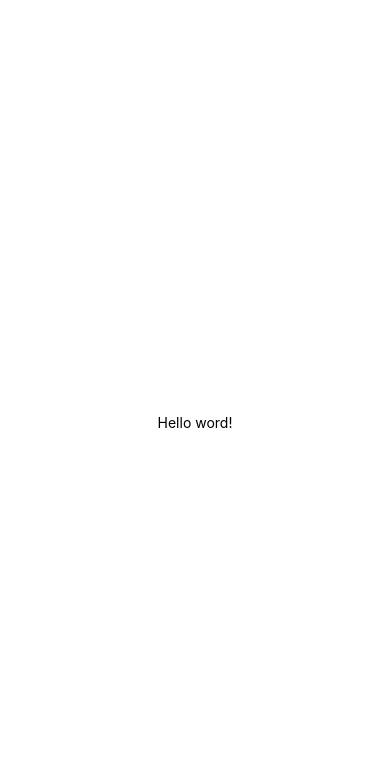
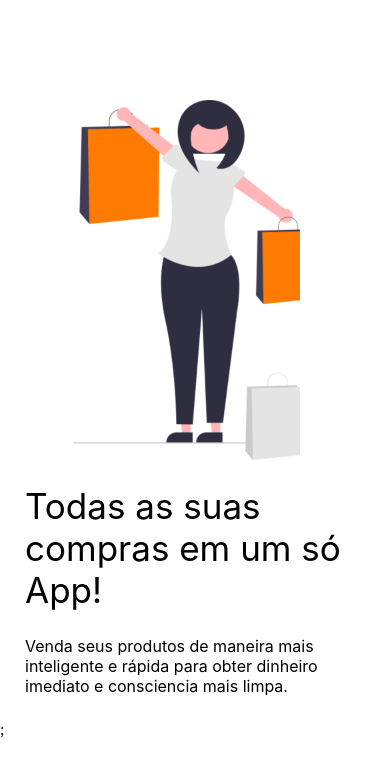
Before and after one commit to DelisG/e-comerce, a React Native app: screen / in a window 390 px wide. Shown: the top 776 px of the page. Built offline with nearby package versions, Linux system fonts and the light colour scheme.

Commit message:
:bricks: Construção da interface

```diff
--- a/App.js
+++ b/App.js
@@ -1,20 +1,10 @@
-import { StatusBar } from 'expo-status-bar';
-import { StyleSheet, Text, View } from 'react-native';
+import { SafeAreaView } from "react-native";
+import TelaInicial from "./src/screens/TelaInicial";
 
 export default function App() {
   return (
-    <View style={styles.container}>
-      <Text>Hello word!</Text>
-      <StatusBar style="auto" />
-    </View>
+    <SafeAreaView>
+      <TelaInicial />;
+    </SafeAreaView>
   );
 }
-
-const styles = StyleSheet.create({
-  container: {
-    flex: 1,
-    backgroundColor: '#fff',
-    alignItems: 'center',
-    justifyContent: 'center',
-  },
-});
--- /dev/null
+++ b/src/screens/TelaInicial/index.js
@@ -0,0 +1,33 @@
+import { SafeAreaView, Image, StyleSheet, Text } from "react-native";
+import image from "../../assets/images/tela_principal.png";
+
+function TelaInicial() {
+  return (
+    <SafeAreaView>
+      <Image source={image} style={styles.image} />
+      <Text style={styles.titulo}>Todas as suas compras em um só App!</Text>
+      <Text style={styles.subtitulo}>
+        Venda seus produtos de maneira mais inteligente e rápida para obter
+        dinheiro imediato e consciencia mais limpa.
+      </Text>
+    </SafeAreaView>
+  );
+}
+const styles = StyleSheet.create({
+  image: {
+    marginTop: 100,
+    width: 300,
+    height: 360
+  },
+  titulo: {
+    margin: 25,
+    marginBotton:15,
+    fontSize:35
+  },
+   subtitulo: {
+    margin: 25,
+    marginTop: 0,
+    fontSize:16
+  }
+})
+export default TelaInicial;
```
Also changed, not shown: src/assets/images/tela_principal.png (added), 1 other file (tests, documents, lock files or other folders).
